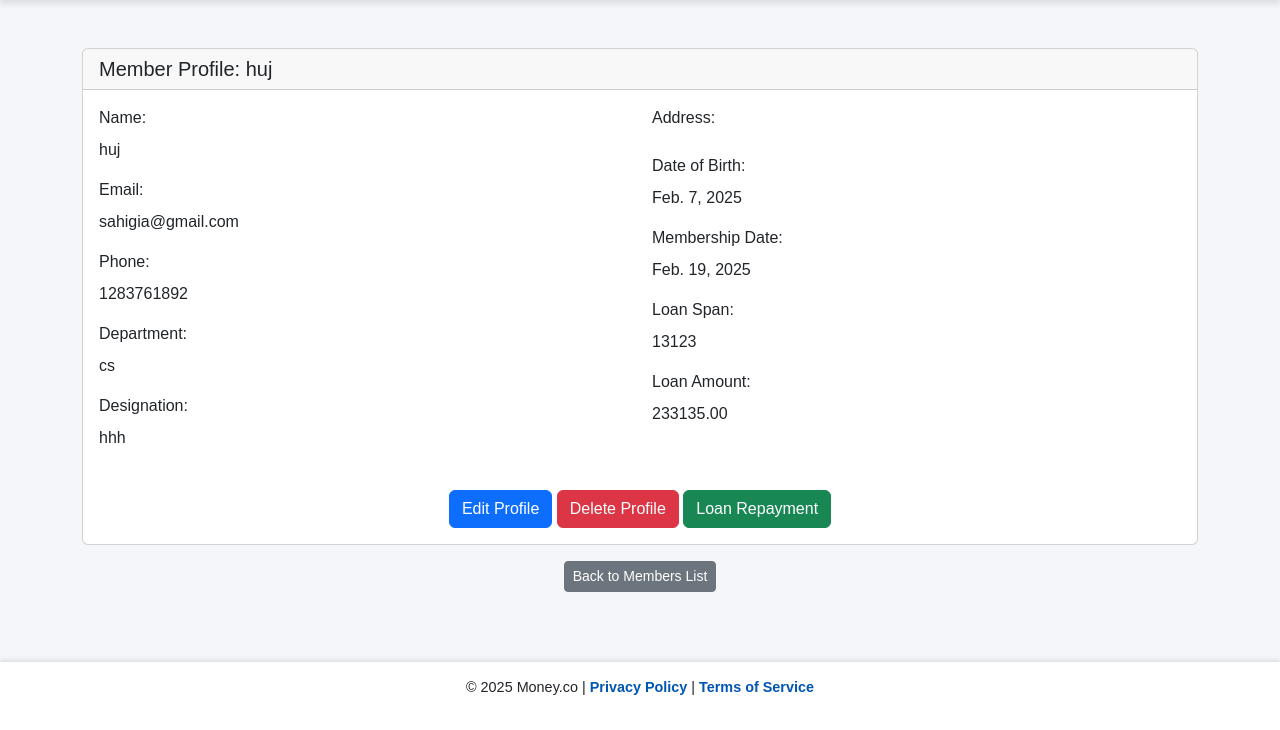
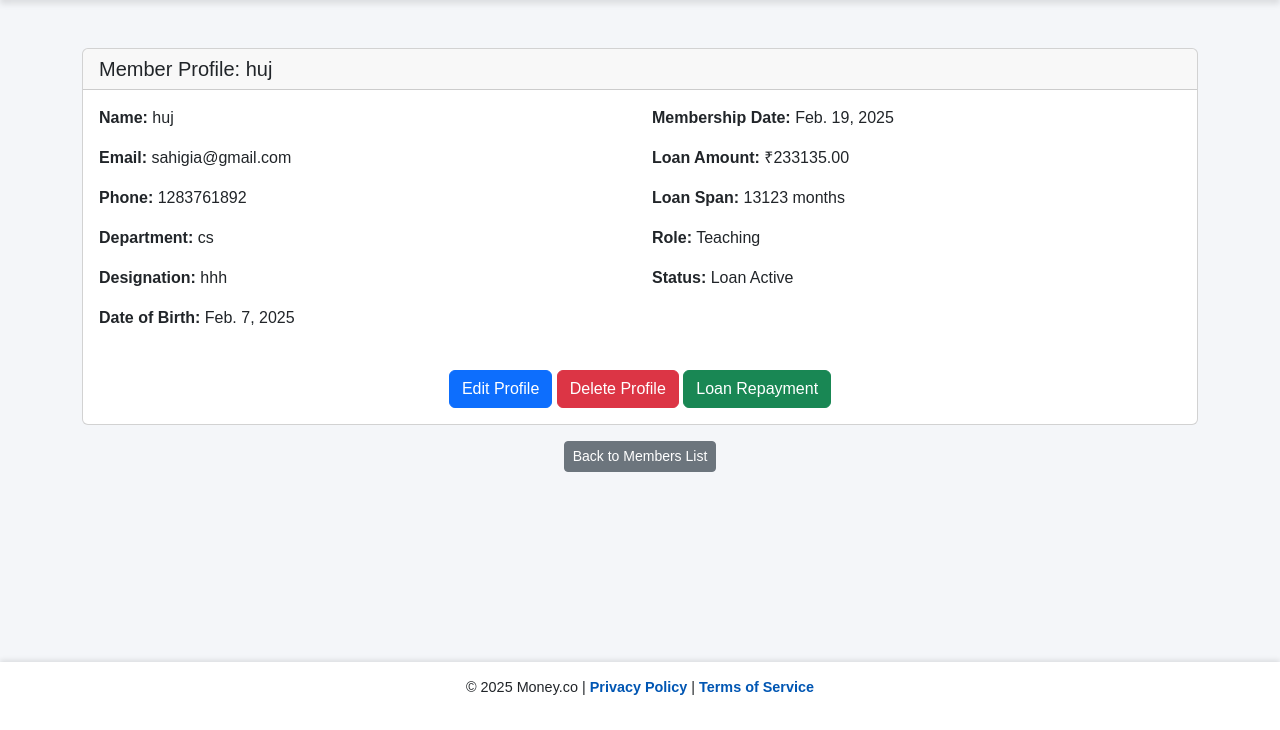
Before and after one commit to Deveshvarmakn4020/money.co, a Django app: page /details/8/ in a window 1280 px wide. Shown: the part 70-800 px from the top of the page. Run offline with Django 3.2, Linux system fonts and the light colour scheme; data comes from the database, SQL or seed files in the repository; data that the repository does not hold is empty.

Commit message:
Add loan repayment table with auto-update

```diff
--- a/moneyapp/models.py
+++ b/moneyapp/models.py
@@ -38,3 +38,13 @@ class Loan(models.Model):
 
     def __str__(self):
         return f"Loan {self.loan_no} for {self.member.name}"
+
+class LoanRepayment(models.Model):
+    member = models.ForeignKey(Member, on_delete=models.CASCADE)
+    interest_paid = models.DecimalField(max_digits=10, decimal_places=2)
+    principal_paid = models.DecimalField(max_digits=10, decimal_places=2)
+    total_payment = models.DecimalField(max_digits=10, decimal_places=2)
+    repayment_date = models.DateField(auto_now_add=False)
+
+    def __str__(self):
+        return f"{self.member.name} - {self.repayment_date}"
--- a/moneyapp/templates/detail_members.html
+++ b/moneyapp/templates/detail_members.html
@@ -12,48 +12,19 @@
 		<div class="card-body">
 			<div class="row">
 				<div class="col-md-6">
-					<div class="mb-3">
-						<label class="form-label">Name:</label>
-						<p>{{ member.name }}</p>
-					</div>
-					<div class="mb-3">
-						<label class="form-label">Email:</label>
-						<p>{{ member.email }}</p>
-					</div>
-					<div class="mb-3">
-						<label class="form-label">Phone:</label>
-						<p>{{ member.mob }}</p>
-					</div>
-					<div class="mb-3">
-						<label class="form-label">Department:</label>
-						<p>{{ member.department }}</p>
-					</div>
-					<div class="mb-3">
-						<label class="form-label">Designation:</label>
-						<p>{{ member.designation }}</p>
-					</div>
+					<p><strong>Name:</strong> {{ member.name }}</p>
+					<p><strong>Email:</strong> {{ member.email }}</p>
+					<p><strong>Phone:</strong> {{ member.mob }}</p>
+					<p><strong>Department:</strong> {{ member.department }}</p>
+					<p><strong>Designation:</strong> {{ member.designation }}</p>
+					<p><strong>Date of Birth:</strong> {{ member.dob }}</p>
 				</div>
 				<div class="col-md-6">
-					<div class="mb-3">
-						<label class="form-label">Address:</label>
-						<p>{{ member.address }}</p>
-					</div>
-					<div class="mb-3">
-						<label class="form-label">Date of Birth:</label>
-						<p>{{ member.dob }}</p>
-					</div>
-					<div class="mb-3">
-						<label class="form-label">Membership Date:</label>
-						<p>{{ member.doj }}</p>
-					</div>
-					<div class="mb-3">
-						<label class="form-label">Loan Span:</label>
-						<p>{{ member.maximum_period }}</p>
-					</div>
-					<div class="mb-3">
-						<label class="form-label">Loan Amount:</label>
-						<p>{{ member.max_loan_amount }}</p>
-					</div>
+					<p><strong>Membership Date:</strong> {{ member.doj }}</p>
+					<p><strong>Loan Amount:</strong> ₹{{ member.max_loan_amount }}</p>
+					<p><strong>Loan Span:</strong> {{ member.maximum_period }} months</p>
+					<p><strong>Role:</strong> {{ member.role }}</p>
+					<p><strong>Status:</strong> {% if member.has_loan %}Loan Active{% else %}No Active Loan{% endif %}</p>
 				</div>
 			</div>
 			<div class="text-center mt-4">
--- a/moneyapp/views.py
+++ b/moneyapp/views.py
@@ -1,10 +1,11 @@
 from django.shortcuts import render, redirect, get_object_or_404
-from django.contrib.auth import authenticate, login
+from django.contrib.auth import authenticate, login, logout
 from django.contrib import messages
 from .forms import MemberForm, LoginForm, LoanForm
-from .models import Member, Loan
+from .models import Member, Loan, LoanRepayment
 from decimal import Decimal
 
+# Login View
 def login_view(request):
     form = LoginForm(data=request.POST or None)
     if request.method == "POST":
@@ -21,6 +22,11 @@ def login_view(request):
                 form.add_error(None, "Invalid credentials")
     return render(request, 'login.html', {'form': form})
 
+# Home
+def home(request):
+    return render(request, 'home.html')
+
+# Register Member
 def register_member(request):
     if request.method == 'POST':
         form = MemberForm(request.POST)
@@ -29,63 +35,70 @@ def register_member(request):
             return redirect('home')
     else:
         form = MemberForm()
-
     return render(request, 'register_member.html', {'form': form})
 
-def loan_information(request):
-    members = Member.objects.all()  # Retrieve all registered members
-    return render(request, 'loan.html', {'members': members})
-
-def home(request):
-    return render(request, 'home.html')
-
+# Edit Member
 def edit_member(request, member_id):
     member = get_object_or_404(Member, id=member_id)
     if request.method == "POST":
         form = MemberForm(request.POST, instance=member)
         if form.is_valid():
             form.save()
-            return redirect('loan')  # Redirect to loan page after editing
+            return redirect('loan')
     else:
         form = MemberForm(instance=member)
     return render(request, 'edit_member.html', {'form': form})
 
+# Delete Member
 def delete_member(request, member_id):
     member = get_object_or_404(Member, id=member_id)
     member.delete()
-    return redirect('loan')  # Redirect to loan page after deletion
+    return redirect('loan')
 
+# Loan Info (List Members)
+def loan_information(request):
+    members = Member.objects.all()
+    return render(request, 'loan.html', {'members': members})
+
+# Teaching Staff View
 def teaching_staff(request):
-    teaching_members = Member.objects.filter(role='Teaching', has_loan=True)
-    return render(request, 'moneyapp/teaching_staff.html', {'members': teaching_members})
+    members = Member.objects.filter(role='Teaching', has_loan=True)
+    return render(request, 'moneyapp/teaching_staff.html', {'members': members})
 
+# Non-Teaching Staff View
 def non_teaching_staff(request):
-    non_teaching_members = Member.objects.filter(role='Non-Teaching', has_loan=True)
-    return render(request, 'moneyapp/non_teaching_staff.html', {'members': non_teaching_members})
+    members = Member.objects.filter(role='Non-Teaching', has_loan=True)
+    return render(request, 'moneyapp/non_teaching_staff.html', {'members': members})
 
+# Member Detail View
 def detail_members(request, member_id):
     member = get_object_or_404(Member, id=member_id)
-    return render(request, 'detail_members.html', {'member': member})
+    num_repayments = LoanRepayment.objects.filter(member=member).count()
+    return render(request, 'detail_members.html', {'member': member, 'num_repayments': num_repayments})
 
+# Loan Repayment View
 def loan_repayment(request, member_id):
     member = get_object_or_404(Member, id=member_id)
-
-    # Fetch loan balance from member model
-    loan_balance = Decimal(member.max_loan_amount)  # Ensure it's Decimal
-
+    loan_balance = Decimal(member.max_loan_amount)
     if loan_balance <= 0:
         messages.error(request, "No outstanding loan balance.")
         return redirect('loan')
 
-    # Calculate interest
-    interest_rate = Decimal('0.115')  # 11.5% interest
-    interest_amount = loan_balance * interest_rate  # Now both are Decimal
+    interest_rate = Decimal('0.115')
+    interest_amount = round(loan_balance * interest_rate, 2)
+
+    # Calculate repayment number
+    repayment_count = LoanRepayment.objects.filter(member=member).count()
+    suffix = {1: 'st', 2: 'nd', 3: 'rd'}.get(repayment_count + 1 if (repayment_count + 1) < 20 else (repayment_count + 1) % 10, 'th')
+    repayment_number = f"{repayment_count + 1}{suffix} Repayment"
 
     return render(request, 'moneyapp/loan_repayment.html', {
         'member': member,
-        'interest_amount': round(interest_amount, 2)  # Round to 2 decimal places
+        'interest_amount': interest_amount,
+        'repayment_number': repayment_number,
     })
 
+# Add Loan View
 def add_loan(request, member_id):
     member = get_object_or_404(Member, id=member_id)
     if request.method == 'POST':
@@ -99,5 +112,4 @@ def add_loan(request, member_id):
             return redirect('loan')
     else:
         form = LoanForm()
-
     return render(request, 'add_loan.html', {'form': form, 'member': member})
```
Also changed, not shown: moneyapp/templates/moneyapp/loan_repayment.html (+23 -5 lines), db.sqlite3, moneyapp/migrations/0006_remove_member_max_eligibity_loan_loanrepayment.py (added).
